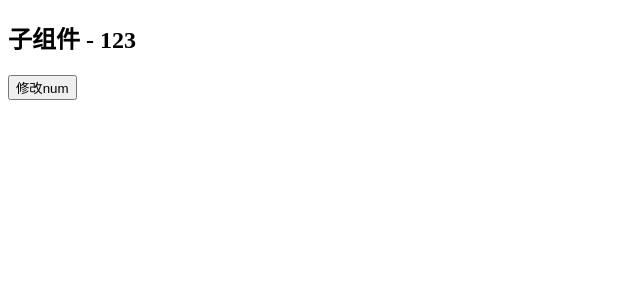
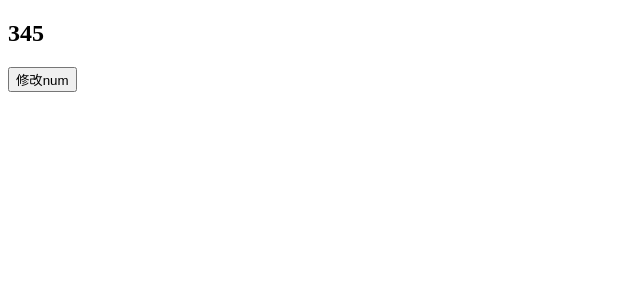
Before and after one commit to hufanglei/react-learn-note, a React (Create React App) app: page / in a window 1280 px wide. Shown: the top 300 px of the page, without its empty margins (0-640 px from the left). Built offline with nearby package versions, Linux system fonts and the light colour scheme.

Commit message:
context跨级组件传值

```diff
--- /dev/null
+++ b/src/App4.jsx
@@ -0,0 +1,47 @@
+import React,{useState,createContext} from 'react';
+
+//创建上下文空间(Provider提供器， Consumer消费者)
+const NumContext = createContext()
+
+//子组件
+function Child(){
+    return (
+        <NumContext.Consumer>
+            {
+                ({num,setNum}) => (
+                    <>
+                        <h2>{num}</h2>
+                        <button onClick={()=>setNum(456)}>修改num</button>
+                    </>
+                )
+            }
+        </NumContext.Consumer>
+    )
+}
+
+//父组件
+// function Father(){
+//     return <Child  />
+// }
+const Father = () => <Child/>
+
+
+
+//顶级组件
+const App4 = () => {
+    const[num,setNum] = useState(345)
+
+    return (
+        <NumContext.Provider value={{num,setNum}}>
+            <Father />
+        </NumContext.Provider>
+    )
+};
+
+export default App4;
+
+/**
+ * 无论是 vue 小程序 还是 react，所谓的子传父，
+ * 真实的在干活的是 父组件
+ *
+ */
--- a/src/index.js
+++ b/src/index.js
@@ -1,6 +1,6 @@
 // console.log('hello world')
 import ReactDOM from 'react-dom'
-import App from "./App3";
+import App from "./App4";
 import App3 from "./App3";
 
 //ReactDOM.render(组件名称，要注入的元素)
```
